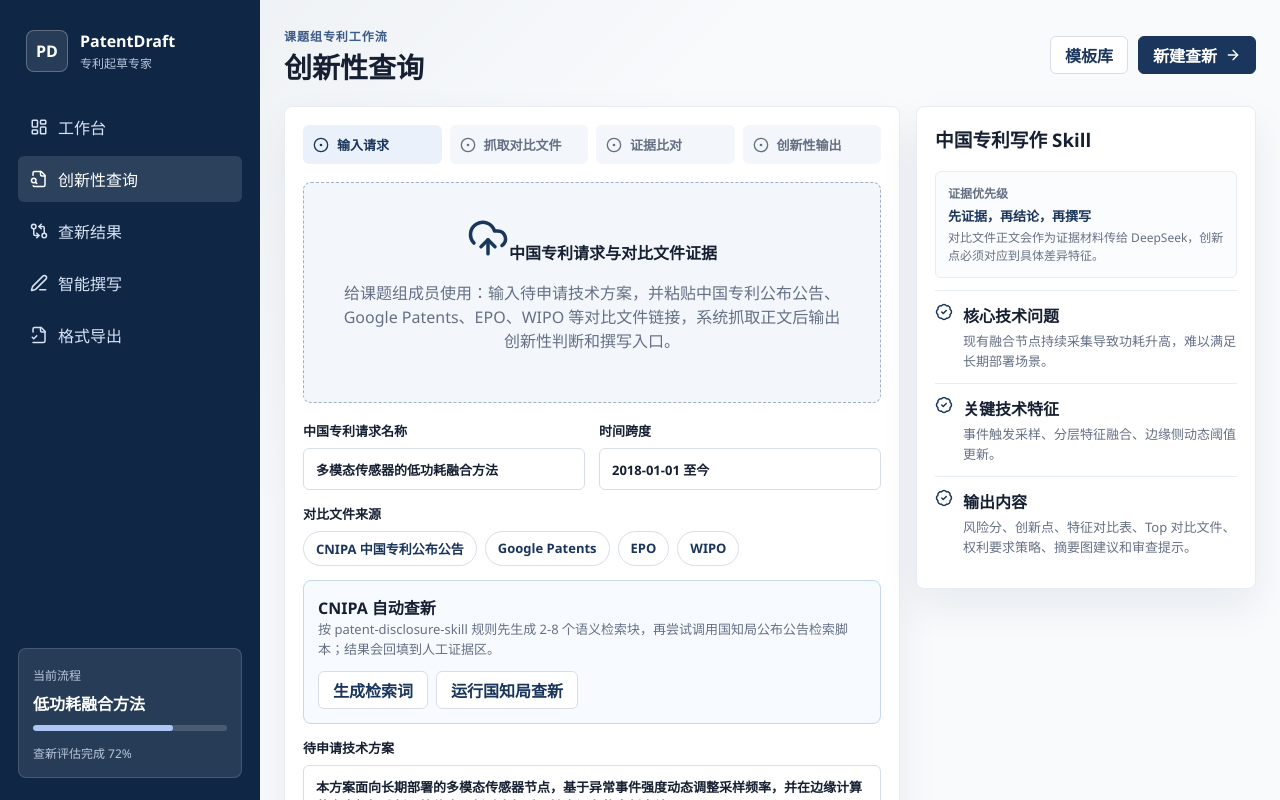
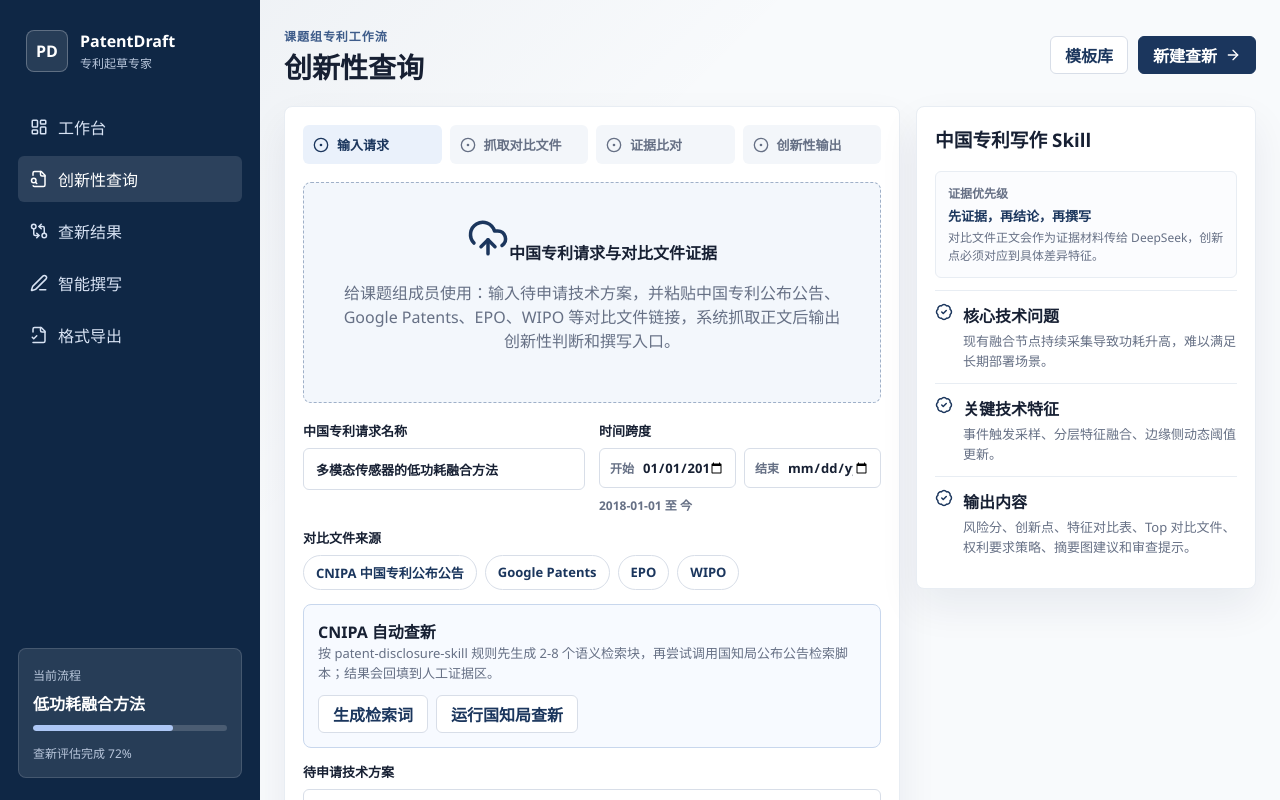
Before and after one commit to 1234jian-fu/patent, a React (Vite) app: page / in a window 1280 px wide. Both pictures are taken after a click on the button "开始创新性查询". Shown: the top 800 px of the page. Built offline with nearby package versions, Linux system fonts and the light colour scheme.

Commit message:
Add date range picker to novelty search

```diff
--- a/src/App.tsx
+++ b/src/App.tsx
@@ -179,6 +179,15 @@ interface CnipaSearchResult {
   hint?: string;
 }
 
+function formatDateRange(startDate: string, endDate: string) {
+  if (!startDate && !endDate) return "未限定";
+  return `${startDate || "不限"} 至 ${endDate || "今"}`;
+}
+
+function isInvalidDateRange(startDate: string, endDate: string) {
+  return Boolean(startDate && endDate && startDate > endDate);
+}
+
 export default function App() {
   const [activeTab, setActiveTab] = useState<AppTab>("dashboard");
   const [assessment, setAssessment] = useState<NoveltyAssessment>(defaultAssessment);
@@ -347,6 +356,8 @@ function NoveltySearch({ onAssessment }: { onAssessment: (assessment: NoveltyAss
   const [inventionDisclosure, setInventionDisclosure] = useState(
     "本方案面向长期部署的多模态传感器节点，基于异常事件强度动态调整采样频率，并在边缘计算节点中根据功耗预算约束更新融合权重，输出设备状态判定结果。",
   );
+  const [searchStartDate, setSearchStartDate] = useState("2018-01-01");
+  const [searchEndDate, setSearchEndDate] = useState("");
   const [patentUrls, setPatentUrls] = useState("");
   const [manualEvidence, setManualEvidence] = useState("");
   const [isAssessing, setIsAssessing] = useState(false);
@@ -357,6 +368,11 @@ function NoveltySearch({ onAssessment }: { onAssessment: (assessment: NoveltyAss
   const [error, setError] = useState("");
 
   async function generateSearchBlocks() {
+    if (isInvalidDateRange(searchStartDate, searchEndDate)) {
+      setError("日期范围不合法：开始日期不能晚于结束日期。");
+      return;
+    }
+
     setIsGeneratingBlocks(true);
     setError("");
 
@@ -364,7 +380,11 @@ function NoveltySearch({ onAssessment }: { onAssessment: (assessment: NoveltyAss
       const response = await fetch("/api/patent/search-blocks", {
         method: "POST",
         headers: { "Content-Type": "application/json" },
-        body: JSON.stringify({ title, inventionDisclosure }),
+        body: JSON.stringify({
+          title,
+          inventionDisclosure,
+          dateRange: formatDateRange(searchStartDate, searchEndDate),
+        }),
       });
       const data = await response.json();
       if (!response.ok) throw new Error(data?.error || "检索词生成失败");
@@ -377,6 +397,11 @@ function NoveltySearch({ onAssessment }: { onAssessment: (assessment: NoveltyAss
   }
 
   async function runCnipaSearch() {
+    if (isInvalidDateRange(searchStartDate, searchEndDate)) {
+      setError("日期范围不合法：开始日期不能晚于结束日期。");
+      return;
+    }
+
     setIsSearchingCnipa(true);
     setError("");
 
@@ -386,7 +411,11 @@ function NoveltySearch({ onAssessment }: { onAssessment: (assessment: NoveltyAss
         const blockResponse = await fetch("/api/patent/search-blocks", {
           method: "POST",
           headers: { "Content-Type": "application/json" },
-          body: JSON.stringify({ title, inventionDisclosure }),
+          body: JSON.stringify({
+            title,
+            inventionDisclosure,
+            dateRange: formatDateRange(searchStartDate, searchEndDate),
+          }),
         });
         const blockData = await blockResponse.json();
         if (!blockResponse.ok) throw new Error(blockData?.error || "检索词生成失败");
@@ -399,7 +428,10 @@ function NoveltySearch({ onAssessment }: { onAssessment: (assessment: NoveltyAss
       const response = await fetch("/api/patent/cnipa-search", {
         method: "POST",
         headers: { "Content-Type": "application/json" },
-        body: JSON.stringify({ blocks }),
+        body: JSON.stringify({
+          blocks,
+          dateRange: formatDateRange(searchStartDate, searchEndDate),
+        }),
       });
       const data = await response.json();
       if (!response.ok) {
@@ -425,6 +457,11 @@ function NoveltySearch({ onAssessment }: { onAssessment: (assessment: NoveltyAss
 
   async function handleSubmit(event: FormEvent<HTMLFormElement>) {
     event.preventDefault();
+    if (isInvalidDateRange(searchStartDate, searchEndDate)) {
+      setError("日期范围不合法：开始日期不能晚于结束日期。");
+      return;
+    }
+
     setIsAssessing(true);
     setError("");
 
@@ -435,6 +472,7 @@ function NoveltySearch({ onAssessment }: { onAssessment: (assessment: NoveltyAss
         body: JSON.stringify({
           title,
           inventionDisclosure,
+          dateRange: formatDateRange(searchStartDate, searchEndDate),
           patentUrls: patentUrls
             .split(/\r?\n/)
             .map((url) => url.trim())
@@ -479,9 +517,29 @@ function NoveltySearch({ onAssessment }: { onAssessment: (assessment: NoveltyAss
             中国专利请求名称
             <input value={title} onChange={(event) => setTitle(event.target.value)} />
           </label>
-          <label>
+          <label className="date-field">
             时间跨度
-            <input defaultValue="2018-01-01 至今" />
+            <div className="date-range-control">
+              <div className="date-input-cell">
+                <span>开始</span>
+                <input
+                  aria-label="检索开始日期"
+                  type="date"
+                  value={searchStartDate}
+                  onChange={(event) => setSearchStartDate(event.target.value)}
+                />
+              </div>
+              <div className="date-input-cell">
+                <span>结束</span>
+                <input
+                  aria-label="检索结束日期，留空表示至今"
+                  type="date"
+                  value={searchEndDate}
+                  onChange={(event) => setSearchEndDate(event.target.value)}
+                />
+              </div>
+            </div>
+            <small>{formatDateRange(searchStartDate, searchEndDate)}</small>
           </label>
           <label className="span-all">
             对比文件来源
--- a/src/index.css
+++ b/src/index.css
@@ -539,10 +539,12 @@ button:disabled {
   grid-template-columns: 1fr 1fr;
   gap: 14px;
   margin: 18px 0;
+  align-items: start;
 }
 
 label {
   display: grid;
+  align-content: start;
   gap: 8px;
   color: var(--text);
   font-size: 13px;
@@ -559,9 +561,19 @@ textarea {
   color: var(--text);
 }
 
+input[type="date"] {
+  color-scheme: light;
+}
+
 textarea {
   min-height: 88px;
   resize: vertical;
+}
+
+label small {
+  color: var(--muted);
+  font-size: 12px;
+  font-weight: 600;
 }
 
 .form-error {
@@ -592,6 +604,42 @@ textarea {
   border-radius: 999px;
   padding: 7px 12px;
   font-size: 13px;
+}
+
+.date-range-control {
+  display: grid;
+  grid-template-columns: minmax(0, 1fr) minmax(0, 1fr);
+  gap: 8px;
+}
+
+.date-input-cell {
+  display: grid;
+  grid-template-columns: auto minmax(0, 1fr);
+  align-items: center;
+  gap: 8px;
+  min-width: 0;
+  border: 1px solid var(--line);
+  border-radius: 6px;
+  background: #fff;
+  padding: 0 10px;
+}
+
+.date-input-cell span {
+  color: var(--muted);
+  font-size: 12px;
+  font-weight: 800;
+}
+
+.date-input-cell input {
+  min-width: 0;
+  height: 38px;
+  border: 0;
+  padding: 0;
+  background: transparent;
+}
+
+.date-field small {
+  min-height: 16px;
 }
 
 .cnipa-tool {
@@ -1110,6 +1158,7 @@ textarea {
 
   .nav-list,
   .form-grid,
+  .date-range-control,
   .skill-grid,
   .rule-strip,
   .reference-row,
```
Also changed, not shown: server.ts (+10 -3 lines).
